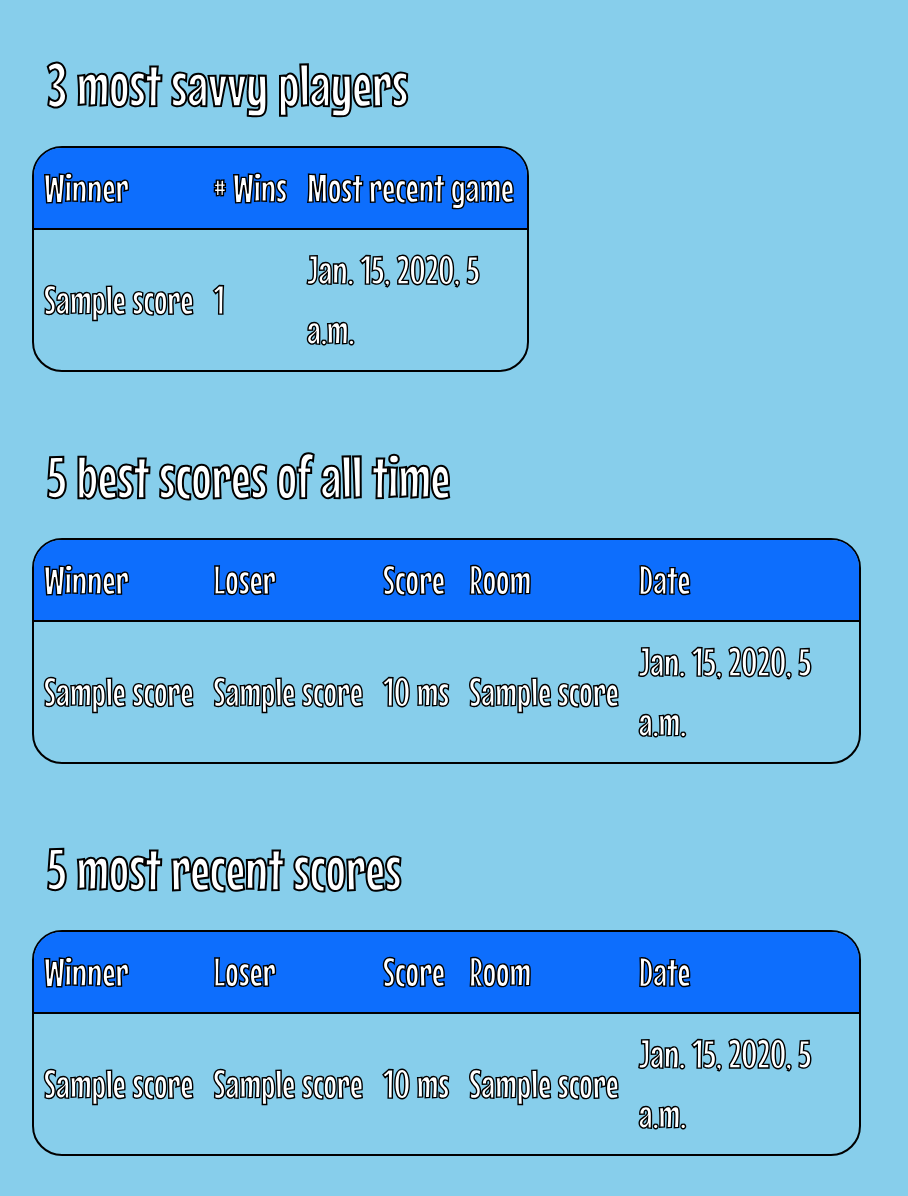
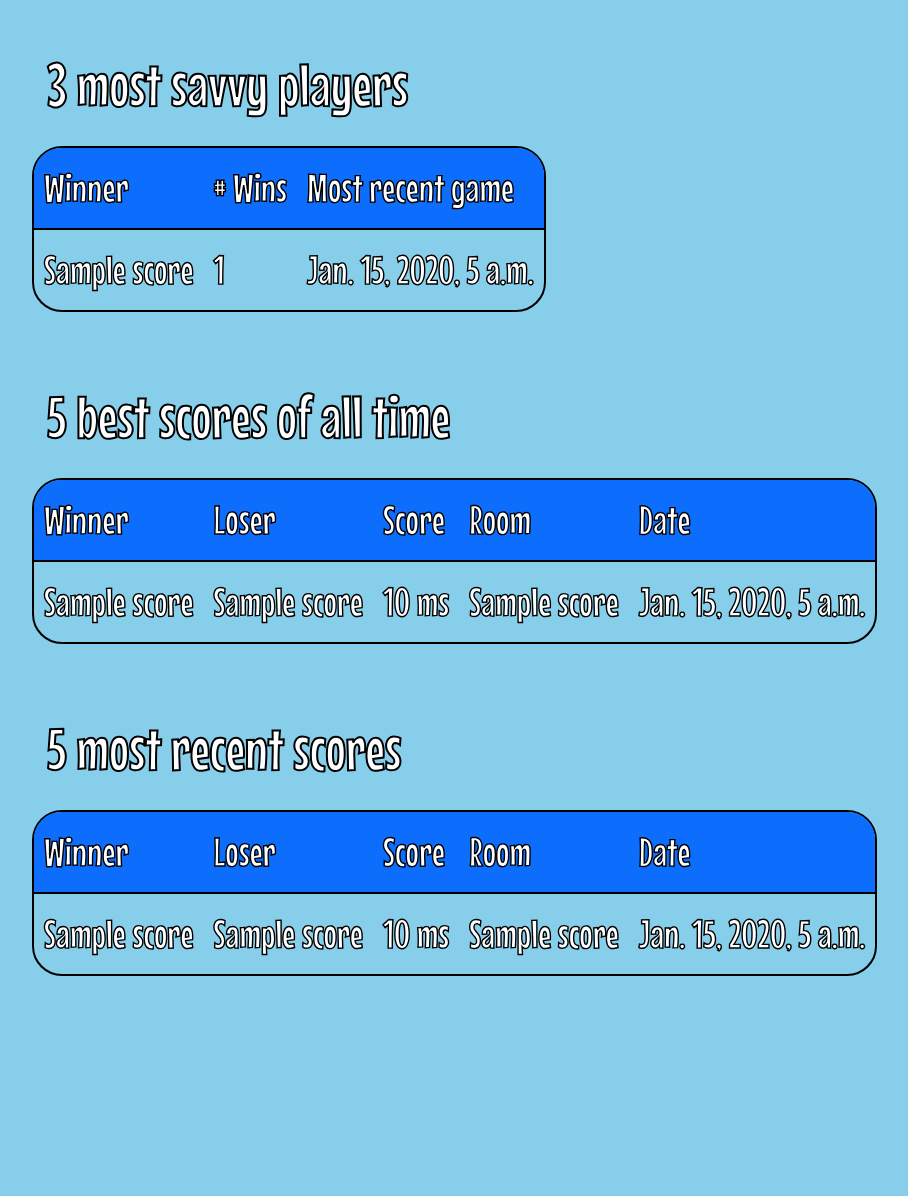
Before and after one commit to sbarthol/hamburguesa, a Django app: page /scoreboard in a window 1280 px wide. Shown: the part 96-1292 px from the top of the page, without its empty margins (8-916 px from the left). After the commit the page ends 1072 px from the top, so only its background shows below. Run offline with Django 4.2, Linux system fonts and the light colour scheme; tables that the repository leaves empty hold one stand-in row (values such as "Sample post"); parts of the project's set-up code (start-up, migrations or seed data) failed here and were passed over.

Commit message:
improve scoreboard table width

```diff
--- a/webapps/burger/static/css/scoreboard.css
+++ b/webapps/burger/static/css/scoreboard.css
@@ -72,11 +72,10 @@ tr {
     -webkit-text-stroke-width: 1.40px;
     -webkit-text-stroke-color: black;
     text-decoration: none;
-    max-width: 18vw;
     overflow: hidden;
+    white-space: nowrap;
     text-overflow: ellipsis;
 }
-
 
 nav {
     font-size: 52px !important;
--- a/webapps/burger/templates/scoreboard.html
+++ b/webapps/burger/templates/scoreboard.html
@@ -45,7 +45,7 @@
       </tr>
       {% for item in savvy_players %}
       <tr>
-        <td>{{item.winner_name}}</td>
+        <td style="max-width: 17vw;">{{item.winner_name}}</td>
         <td>{{item.wins}}</td>
         <td>{{item.most_recent}}</td>
       </tr>
@@ -64,10 +64,10 @@
       </tr>
       {% for item in best_scores %}
       <tr>
-        <td>{{item.winner_name}}</td>
-        <td>{{item.loser_name}}</td>
+        <td style="max-width: 17vw;">{{item.winner_name}}</td>
+        <td style="max-width: 17vw;">{{item.loser_name}}</td>
         <td>{{item.duration_millis}} ms</td>
-        <td>{{item.room_name}}</td>
+        <td style="max-width: 17vw;">{{item.room_name}}</td>
         <td>{{item.start_time}}</td>
       </tr>
       {% endfor %}
@@ -85,10 +85,10 @@
       </tr>
       {% for item in recent_scores %}
       <tr>
-        <td>{{item.winner_name}}</td>
-        <td>{{item.loser_name}}</td>
+        <td style="max-width: 17vw;">{{item.winner_name}}</td>
+        <td style="max-width: 17vw;">{{item.loser_name}}</td>
         <td>{{item.duration_millis}} ms</td>
-        <td>{{item.room_name}}</td>
+        <td style="max-width: 17vw;">{{item.room_name}}</td>
         <td>{{item.start_time}}</td>
       </tr>
       {% endfor %}
```
